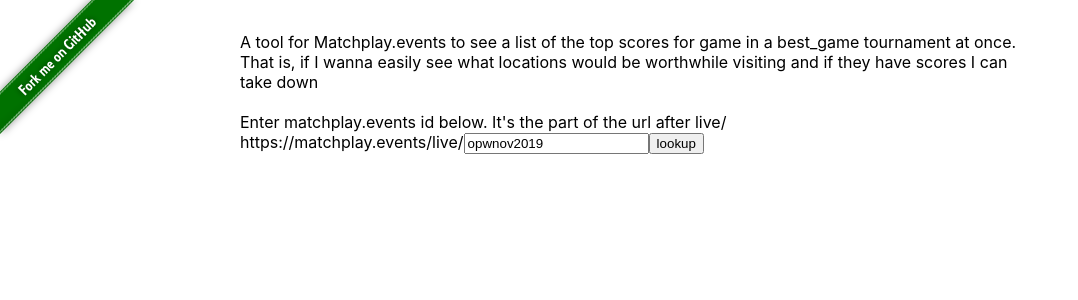
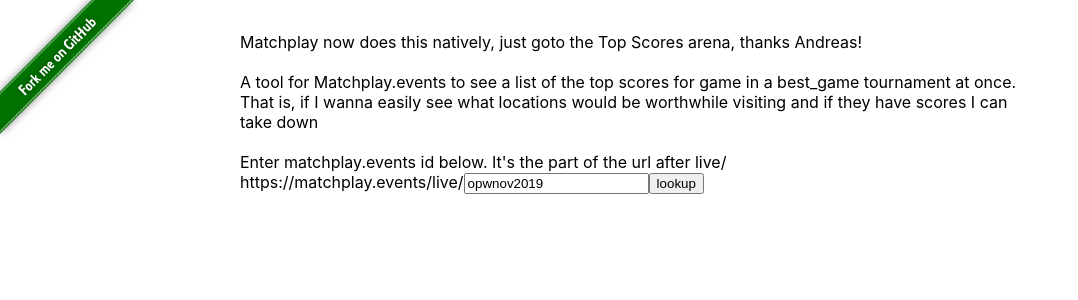
Before and after one commit to nthitz/matchplay-all-scores, a React (Create React App) app: page / in a window 1280 px wide. Shown: the top 300 px of the page, without its empty margins (0-1078 px from the left). Built offline with nearby package versions, Linux system fonts and the light colour scheme.

Commit message:
disable api lookup and just redirect to matchplay

```diff
--- a/src/App.js
+++ b/src/App.js
@@ -42,6 +42,8 @@
   }
 
   const lookupTournament = () => {
+    window.location = `https://matchplay.events/live/${encodeURIComponent(tournamentId)}/scores?arena_id=top`
+    return
     window.history.pushState(null, null, `?t=${encodeURIComponent(tournamentId)}`)
     window.fetch(getTournamentSettings(tournamentId)).then(response => {
       if (response.status === 200) {
@@ -123,7 +125,8 @@
       </a>
 
       <div className="App">
-        <div>
+        <div>Matchplay now does this natively, just goto the Top Scores arena, thanks Andreas!</div>
+        <br /><div>
           A tool for Matchplay.events to see a list of the top scores for game in a best_game tournament at once. That is, if I wanna easily see what locations would be worthwhile visiting and if they have scores I can take down
           <br /><br />
           Enter matchplay.events id below. It's the part of the url after live/ <br />
```
